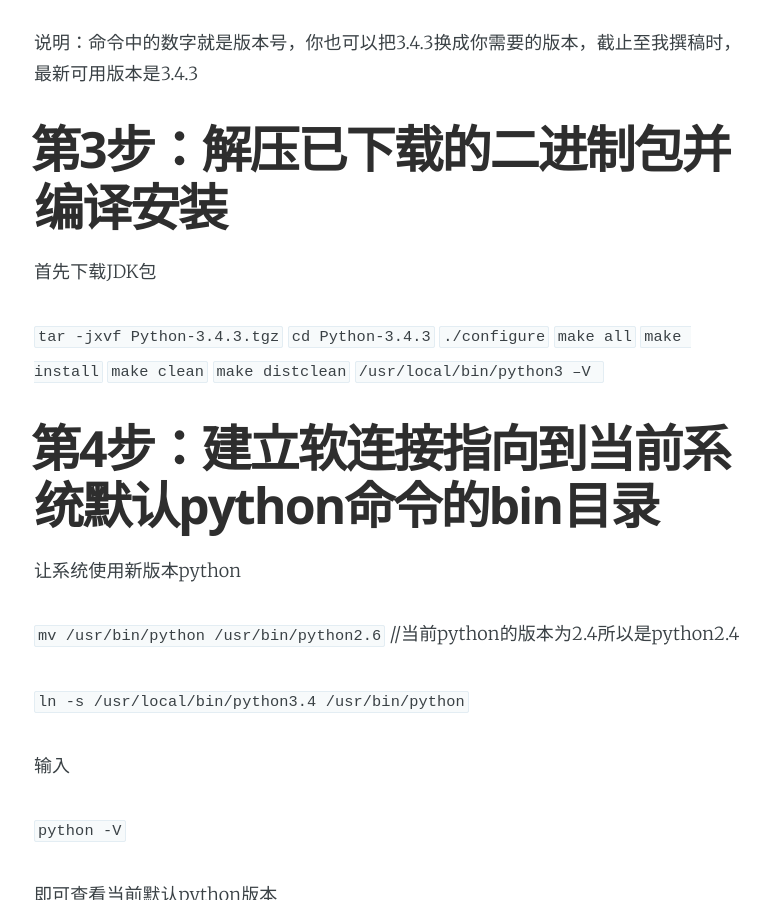
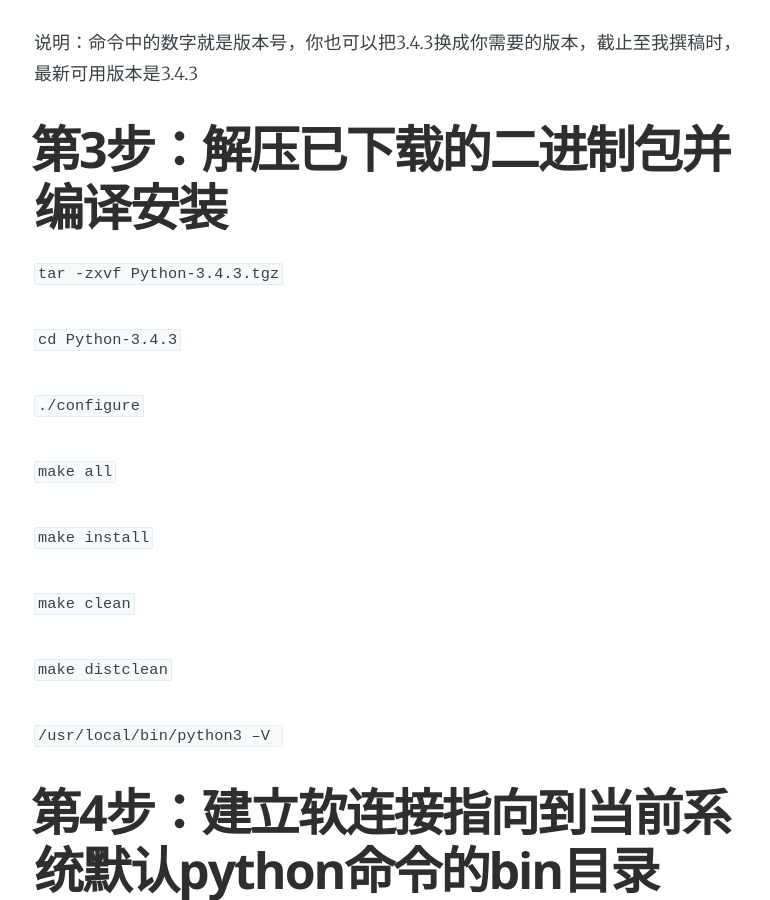
Before and after one commit to westsource/westsource.github.io, a Jekyll site: the page built from _posts/2015-07-23-update-python-centos.md, in a window 1280 px wide and 900 px high, scrolled down 1139 px. Shown: the whole window, without its empty margins (251-1021 px from the left). Built offline with Jekyll 4.4.1, drawn with Linux system fonts in a browser that asks for light colours; Markdown is read by kramdown in place of the engine named in the settings.

Commit message:
修改笔误，某些地方排版修正

```diff
--- a/_posts/2015-07-23-update-python-centos.md
+++ b/_posts/2015-07-23-update-python-centos.md
@@ -29,15 +29,20 @@ http://www.jb51.net/article/34011.htm
 
 #第3步：解压已下载的二进制包并编译安装
 
-首先下载JDK包
+`tar -zxvf Python-3.4.3.tgz`
 
-`tar -jxvf Python-3.4.3.tgz`
 `cd Python-3.4.3`
+
 `./configure`
+
 `make all`
+
 `make install`
+
 `make clean`
+
 `make distclean`
+
 `/usr/local/bin/python3 –V `
 
 #第4步：建立软连接指向到当前系统默认python命令的bin目录
```
